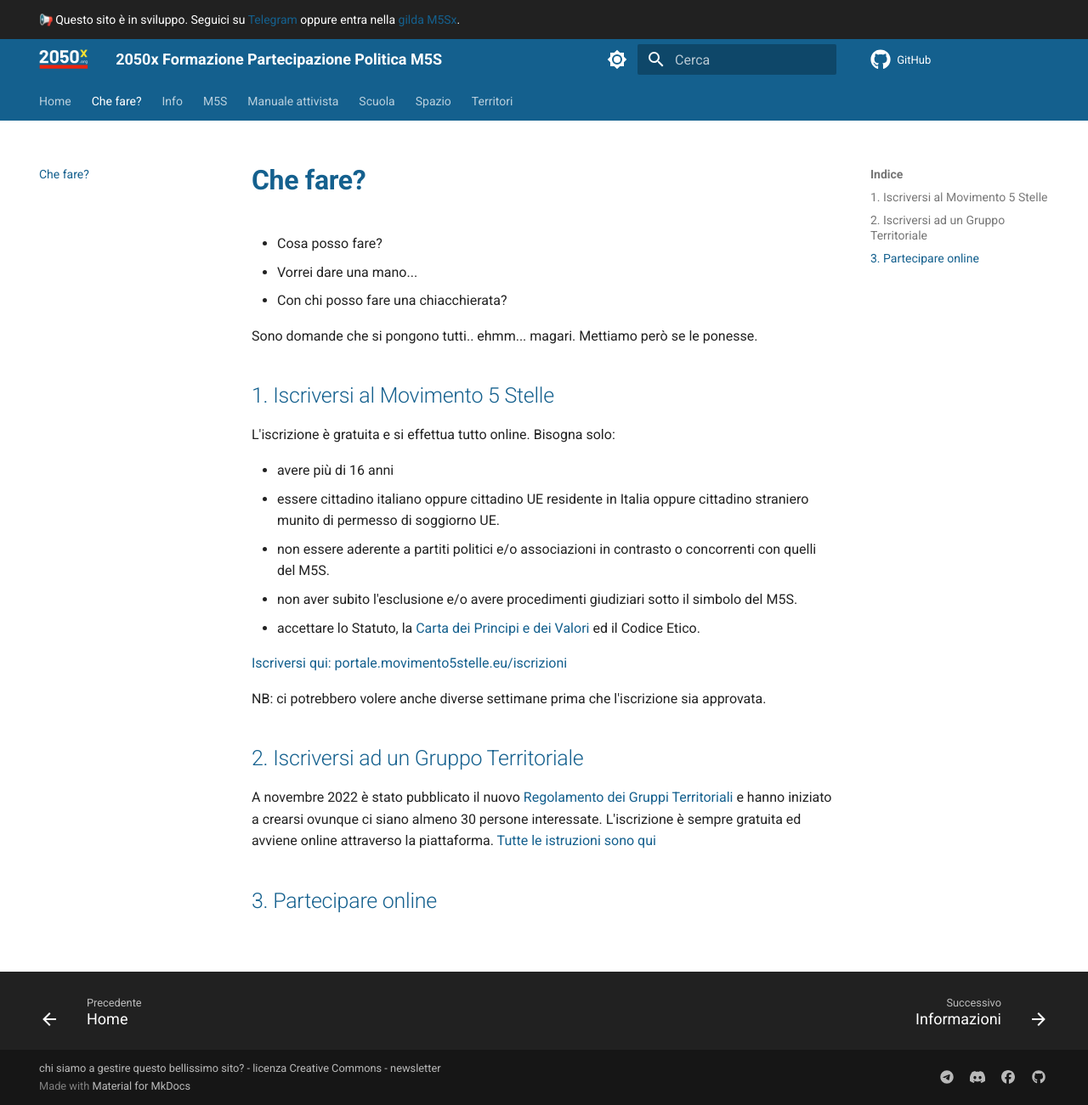
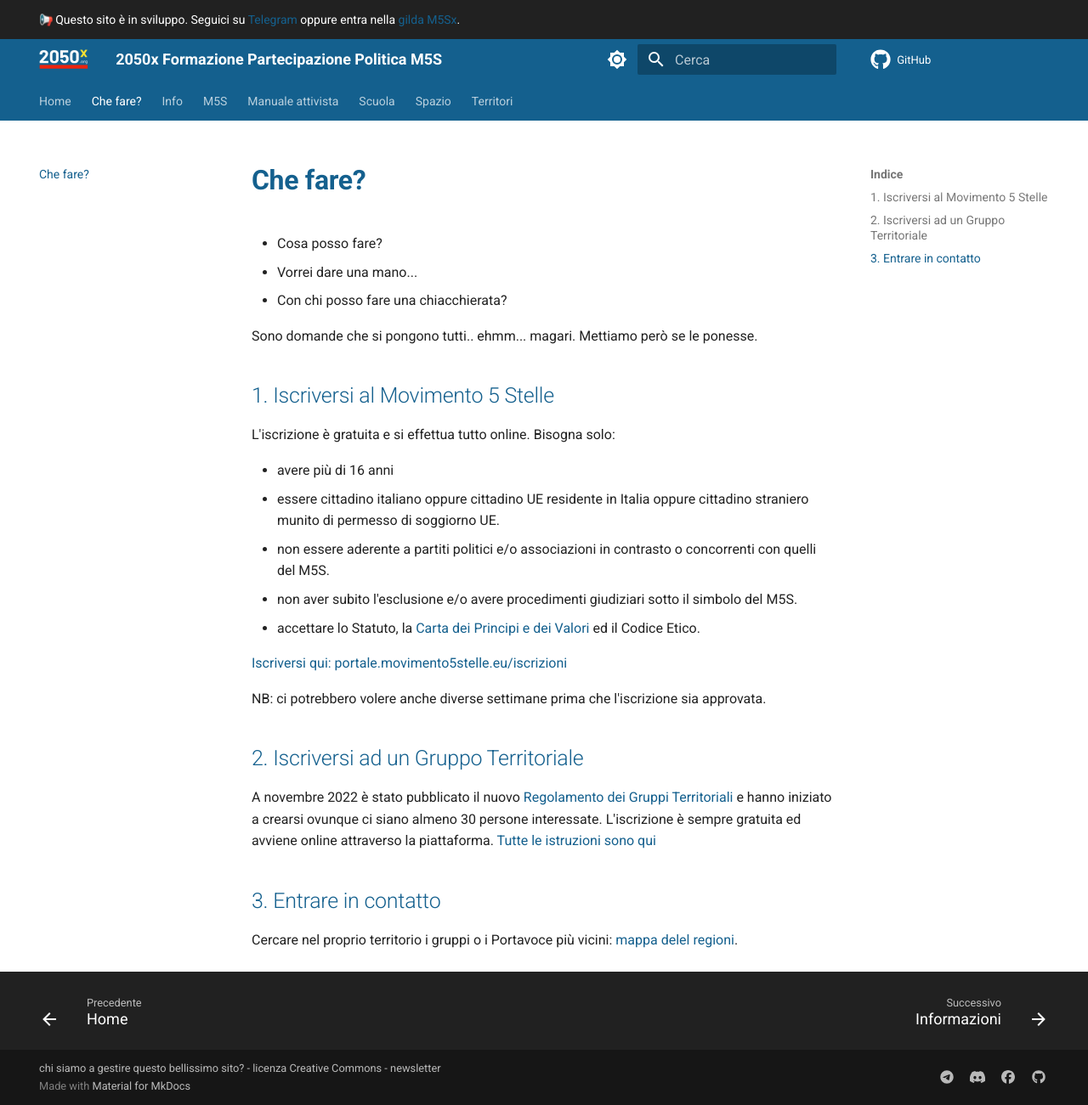
Before and after one commit to 2050x/2050x.github.io, an MkDocs documentation site: the page built from docs/partecipazione.md, in a window 1280 px wide and 1301 px high. Shown: the whole window at 85% size. Built offline with MkDocs 1.6.1 and Material for MkDocs 9.7.7, drawn with Linux system fonts in a browser that asks for light colours; emoji names are drawn with the system emoji font; comment, search, counter and statistics services are not loaded.

Commit message:
partecipazione

```diff
--- a/docs/partecipazione.md
+++ b/docs/partecipazione.md
@@ -18,7 +18,7 @@
 - essere cittadino italiano oppure cittadino UE residente in Italia oppure cittadino straniero munito di permesso di soggiorno UE.
 - non essere aderente a partiti politici e/o associazioni in contrasto o concorrenti con quelli del M5S.
 - non aver subito l'esclusione e/o avere procedimenti giudiziari sotto il simbolo del M5S.
-- accettare lo Statuto, la [Carta dei Principi e dei Valori](m5s/documenti/statuto/2_carta-valori.md) ed il Codice Etico.
+- accettare lo Statuto, la [Carta dei Principi e dei Valori](m5s/documenti/statuto/02_carta-valori.md) ed il Codice Etico.
 
 [Iscriversi qui: portale.movimento5stelle.eu/iscrizioni](https://portale.movimento5stelle.eu/iscrizioni)
 
@@ -27,4 +27,6 @@
 ## 2. Iscriversi ad un Gruppo Territoriale
 A novembre 2022 è stato pubblicato il nuovo [Regolamento dei Gruppi Territoriali](m5s/documenti/regolamento-gruppi-territoriali.md) e hanno iniziato a crearsi ovunque ci siano almeno 30 persone interessate. L'iscrizione è sempre gratuita ed avviene online attraverso la piattaforma. [Tutte le istruzioni sono qui](https://www.movimento5stelle.eu/nascono-i-gruppi-territoriali-del-movimento-5-stelle-aderisci-anche-tu/)
 
-## 3. Partecipare online
+## 3. Entrare in contatto
+
+Cercare nel proprio territorio i gruppi o i Portavoce più vicini: [mappa delel regioni](territori/index.md).
```
